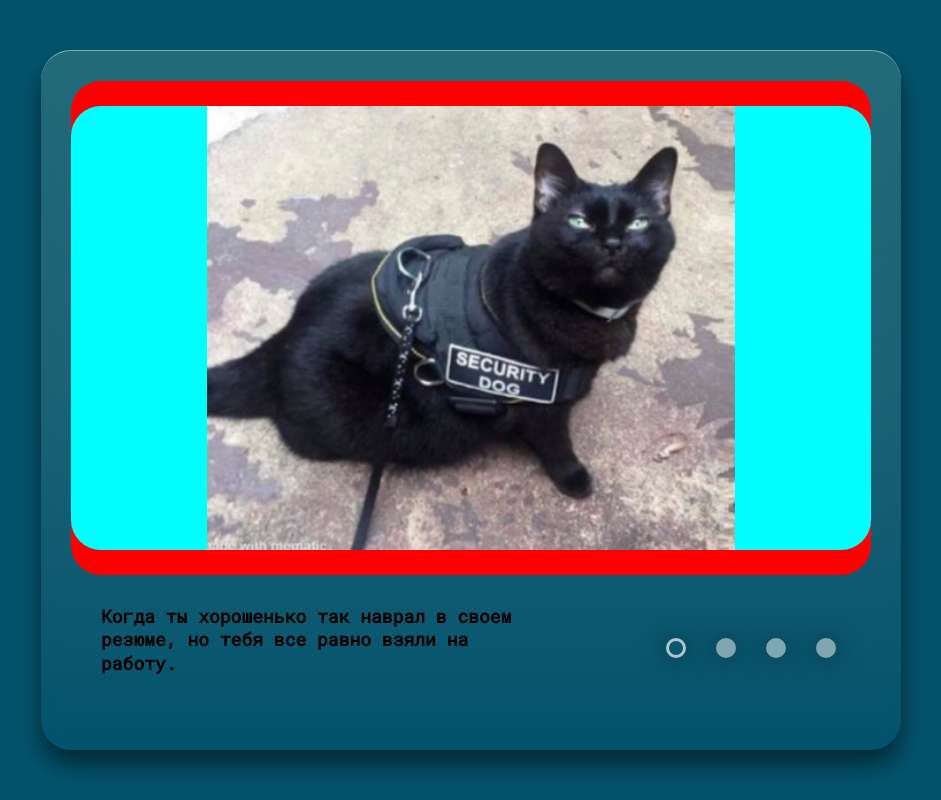
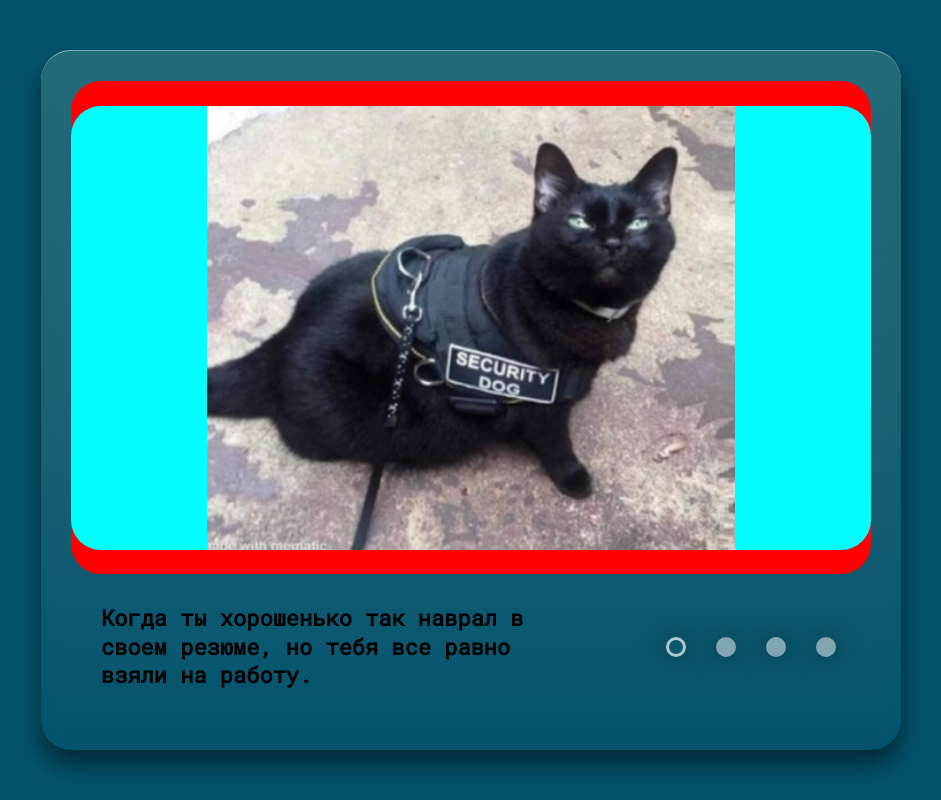
Before and after one commit to hell-llex/cssMemSlider, a plain HTML site: page mem-slider/index.html in a window 1280 px wide. Shown: the whole page, without its empty margins (169-1110 px from the left). Drawn offline with Linux system fonts and the light colour scheme.

Commit message:
feat: add function slider text (Sat, May 14, 2022 01:51:46 AM)

```diff
--- a/mem-slider/css/style.css
+++ b/mem-slider/css/style.css
@@ -49,7 +49,6 @@ body {
 .carousel {
 	height: 90%;
 	width: 3290px;
-	/* margin-left: 2490px; */
 	margin-left: 0px;
 	display: flex;
 	flex-direction: row;
@@ -63,7 +62,6 @@ body {
 .carousel div {
 	height: 100%;
 	width: 800px;
-
 	position: relative;
 	display: block;
 	border-radius: 30px;
@@ -103,26 +101,27 @@ body {
 
 .slider-text {
 	display: flex;
-	/* flex-direction: row; */
 	justify-content: start;
 	align-items: center;
 	gap: 10px;
 	overflow: hidden;
-	width: 465px;
+	width: 510px;
 	height: 100%;
 	padding: 30px 30px;
 }
 
 .carousel-text {
 	height: 100%;
-	width: 1940px;
+	width: 1980px;
+
 	margin-left: 0px;
 	display: flex;
 	flex-direction: row;
 	justify-content: start;
 	align-items: center;
-	gap: 30px;
+	gap: 60px;
 	border-radius: 30px;
+	transition: all ease-in-out 600ms;
 }
 
 .carousel-text p {
@@ -133,13 +132,9 @@ body {
 	display: block;
 	font-family: 'Roboto Mono', monospace;
 	font-weight: 700;
-	font-size: 18px;
+	font-size: 22px;
 	line-height: 130%;
 	color: black;
-	/* border-radius: 30px;
-	background-position: center;
-	background-repeat: no-repeat;
-	background-size: contain; */
 }
 
 .controls {
@@ -176,7 +171,6 @@ body {
 }
 
 .controls label:hover{
-	/* transition: all ease-in-out 300ms; */
 	background: rgb(245, 245, 245);
 }
 .control {
@@ -198,7 +192,9 @@ body {
 #slide-1:checked ~ .slider .carousel {
 	margin-left: 0px;
 }
-
+#slide-1:checked ~ .container-controls .slider-text .carousel-text {
+	margin-left: 0px;
+}
 
 #slide-2:checked ~ .slider .carousel .slide-2 {
 	filter: blur(0px);
@@ -206,6 +202,9 @@ body {
 }
 #slide-2:checked ~ .slider .carousel {
 	margin-left: -830px;
+}
+#slide-2:checked ~ .container-controls .slider-text .carousel-text {
+	margin-left: -510px;
 }
 
 #slide-3:checked ~ .slider .carousel .slide-3 {
@@ -215,6 +214,9 @@ body {
 #slide-3:checked ~ .slider .carousel {
 	margin-left: -1660px;
 }
+#slide-3:checked ~ .container-controls .slider-text .carousel-text {
+	margin-left: -1020px;
+}
 
 #slide-4:checked ~ .slider .carousel .slide-4 {
 	filter: blur(0px);
@@ -223,3 +225,6 @@ body {
 #slide-4:checked ~ .slider .carousel {
 	margin-left: -2490px;
 }
+#slide-4:checked ~ .container-controls .slider-text .carousel-text {
+	margin-left: -1530px;
+}
```
